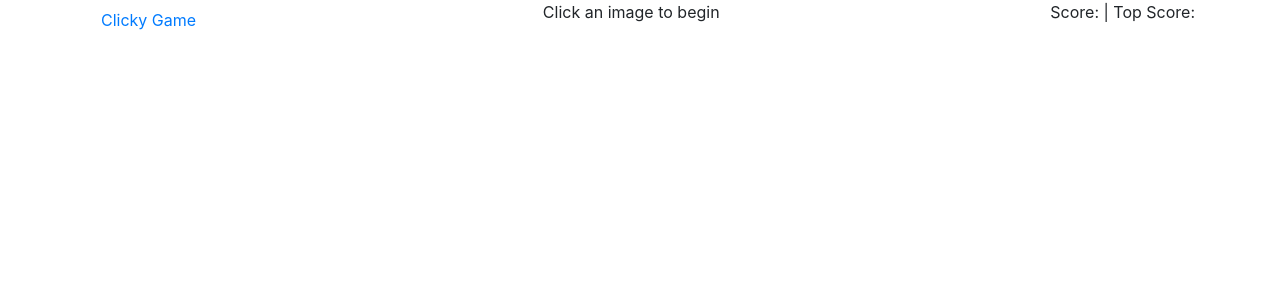
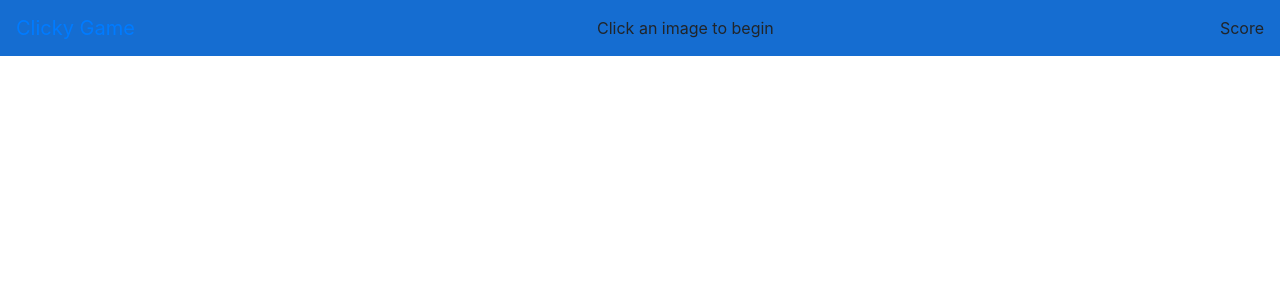
Before and after one commit to charbeaty/Clicky-Game, a React (Create React App) app in the folder clicky-game/: page / in a window 1280 px wide. Shown: the top 300 px of the page. Built offline with nearby package versions, Linux system fonts and the light colour scheme.

Commit message:
updated navbar

```diff
--- a/clicky-game/src/components/ClickyGame.js
+++ b/clicky-game/src/components/ClickyGame.js
@@ -1,4 +1,5 @@
 import React from "react";
+import "./Forms/style.css"
 
 // const $root = document.querySelector("#root");
 
@@ -53,17 +54,25 @@ import React from "react";
 function ClickyGame() {
   return (
     <div className="container">
-<ul className="nav justify-content-center">
-  <li className="nav-item">
-    <a className="nav-link active" href="./components/ClickyGame">Clicky Game</a>
-  </li> <hr>
-  </hr>
-  <li className="nav-item">Click an image to begin
-  </li>
-  <hr>
-  </hr>
-  <li className="nav-item">Score: | Top Score: </li>
-</ul>
+<nav className="navbar fixed-top navbar-expand-lg">
+  <a className="navbar-brand" href="#">Clicky Game</a>
+  <button className="navbar-toggler" type="button" data-toggle="collapse" data-target="#navbarText" aria-controls="navbarText" aria-expanded="false" aria-label="Toggle navigation">
+    <span className="navbar-toggler-icon"></span>
+  </button>
+  <div className="collapse navbar-collapse" id="navbarText">
+    <hr>
+    </hr>
+
+  <span className="navbar-text">
+      Click an image to begin
+    </span>
+    <hr>
+    </hr>
+    <span className="navbar-text">
+      Score
+    </span>
+  </div>
+</nav>
     </div>
   )
 }
--- /dev/null
+++ b/clicky-game/src/components/Forms/style.css
@@ -0,0 +1,4 @@
+nav {
+    background-color: rgb(21, 109, 209);
+    width: 100%;
+}
```
